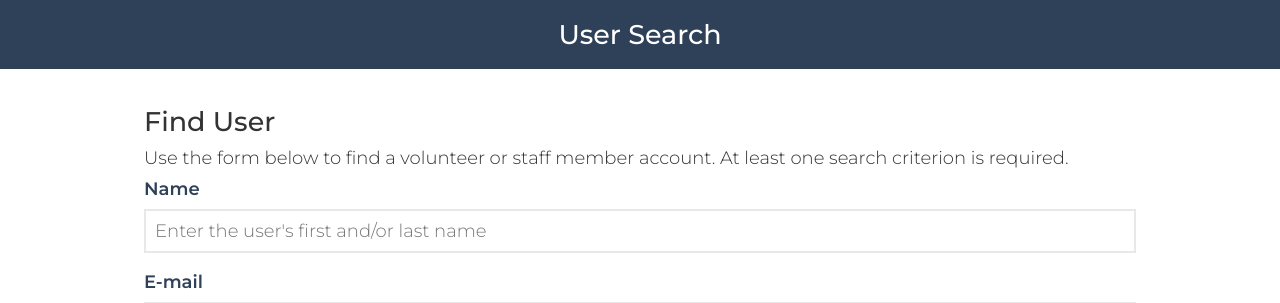
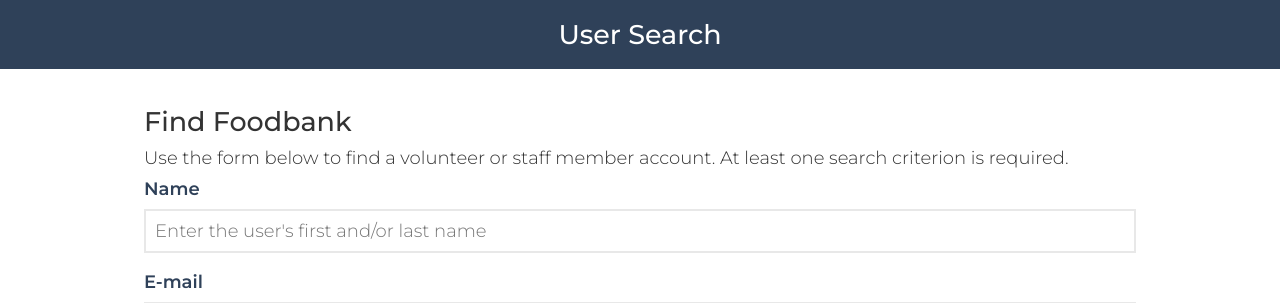
Before and after one commit to lpowell2/FUMC-FB, a PHP site: page /GwynethsGift/personSearch.php in a window 1280 px wide. Shown: the part 95-398 px from the top of the page. Run offline with PHP 8.4, Linux system fonts and the light colour scheme; the visitor is signed in with stand-in values (Sample User, id 1).

Commit message:
Update personSearch.php

```diff
--- a/personSearch.php
+++ b/personSearch.php
@@ -31,7 +31,7 @@
         <?php require_once('header.php') ?>
         <h1>User Search</h1>
         <form id="person-search" class="general" method="get">
-            <h2>Find User</h2>
+            <h2>Find Foodbank</h2>
             <?php
                 if (isset($_GET['name'])) {
                     require_once('include/input-validation.php');
```
